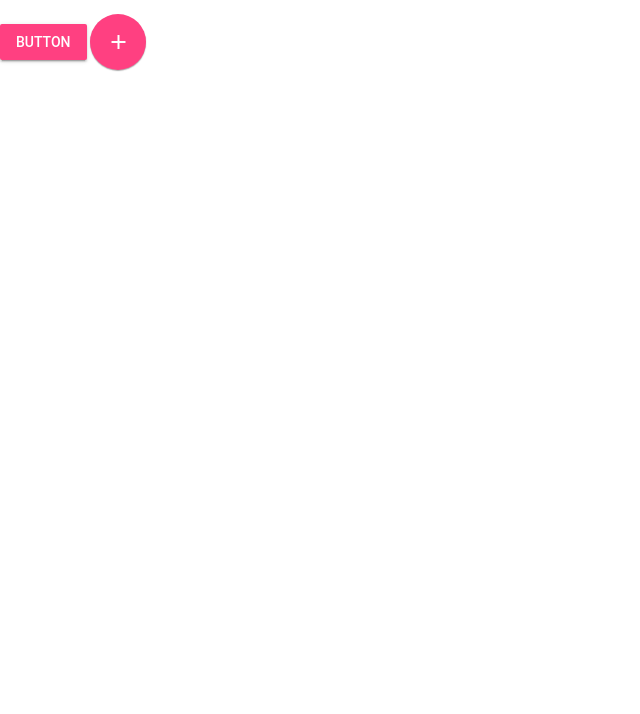
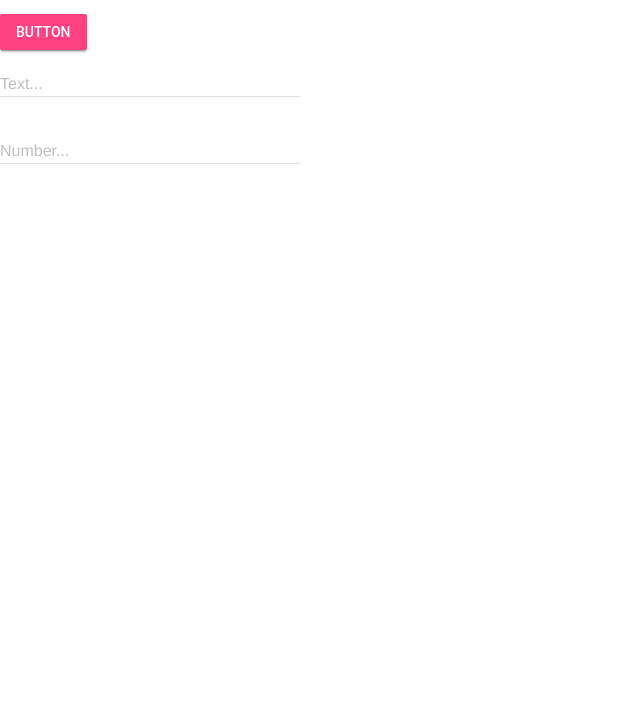
Before and after one commit to SHH-ICS/mdl-html-page-1AnthonyB1, a plain HTML site: page index.html in a window 1280 px wide. Shown: the part 110-824 px from the top of the page, without its empty margins (0-640 px from the left). Drawn offline with nearby package versions, Linux system fonts and the light colour scheme; files that its build step writes are made by us from their sources.

Commit message:
Unit 1-05

```diff
--- a/index.html
+++ b/index.html
@@ -9,20 +9,16 @@
 
   <body>
 
-<!--This is the Tittle -->
-    <h1>mdl, Webpage!</h1>
+<!--This is the Title -->
+    <h1 color>mdl, Webpage!</h1>
     <link rel="stylesheet" href="https://fonts.googleapis.com/icon?family=Material+Icons">
 <link rel="stylesheet" href="https://code.getmdl.io/1.3.0/material.indigo-pink.min.css">
 <script defer src="https://code.getmdl.io/1.3.0/material.min.js"></script>
 
 <!-- Accent-colored raised button with ripple -->
+
 <button class="mdl-button mdl-js-button mdl-button--raised mdl-js-ripple-effect mdl-button--accent">
   Button
-</button>
-
-<!-- Colored FAB button -->
-<button class="mdl-button mdl-js-button mdl-button--fab mdl-button--colored">
-  <i class="material-icons">add</i>
 </button>
 
 <!-- Meta Viewport -->
@@ -38,6 +34,21 @@
   componentHandler.upgradeElement(button);
   document.getElementById('container').appendChild(button);
 </script>
+<!-- Simple Textfield -->
+<form action="#">
+  <div class="mdl-textfield mdl-js-textfield">
+    <input class="mdl-textfield__input" type="text" id="sample1">
+    <label class="mdl-textfield__label" for="sample1">Text...</label>
+  </div>
+</form>
+<!-- Numeric Textfield -->
+<form action="#">
+  <div class="mdl-textfield mdl-js-textfield">
+    <input class="mdl-textfield__input" type="text" pattern="-?[0-9]*(\.[0-9]+)?" id="sample2">
+    <label class="mdl-textfield__label" for="sample2">Number...</label>
+    <span class="mdl-textfield__error">Input is not a number!</span>
+  </div>
+</form>
   </body>
 
 </html>
```
